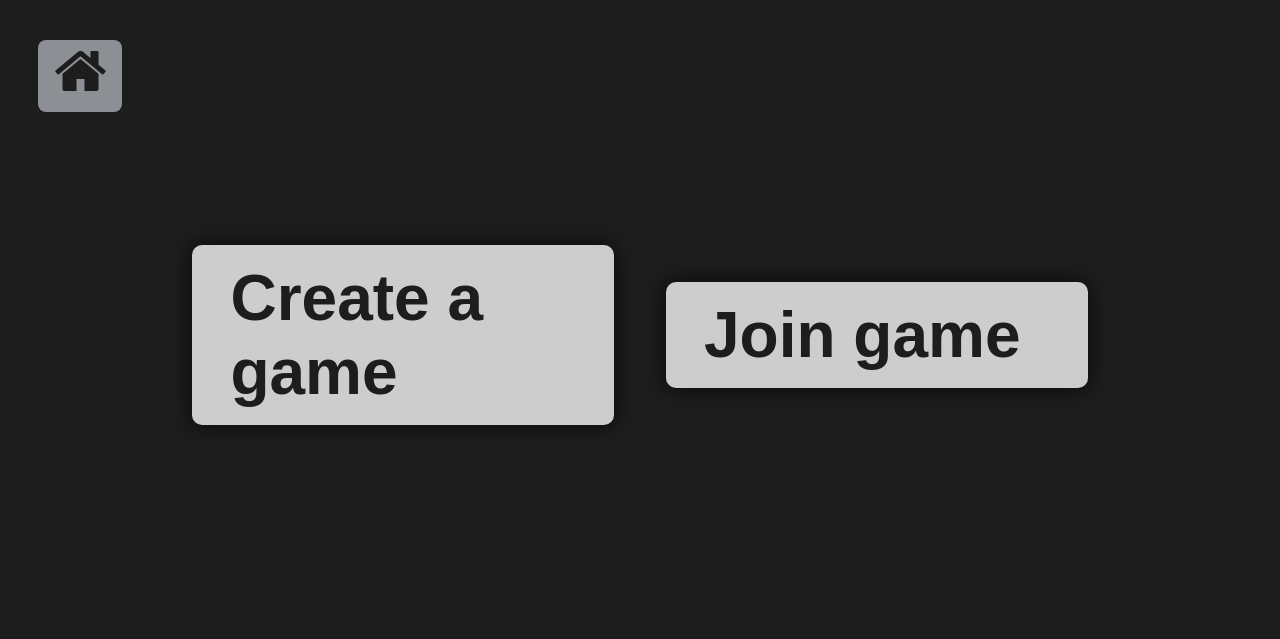
After one commit to Jacob-HS/KanjiGames, a Flask app: page /drawn-out/duel-select in a window 1280 px wide. The commit adds this page. Shown: the top 639 px of the page. Run offline with Flask 3, Linux system fonts and the light colour scheme; parts of the project's set-up code (start-up, migrations or seed data) failed here and were passed over.

Commit message:
made the starter page

```diff
--- a/website/static/styles.css
+++ b/website/static/styles.css
@@ -518,6 +518,14 @@ svg g{
   stroke: green !important;
 }
 
+.duelSelectFlexContainer{
+  display: flex;
+  margin: 0 10%;
+  height: 80vh;
+  align-items: center;
+  justify-content: center;
+}
+
 @media only screen and (max-width: 768px) {
   .flex-container {
     margin: 0 5%;
--- /dev/null
+++ b/website/templates/drawnOutDuelSelect.html
@@ -0,0 +1,15 @@
+{% extends "base.html" %}
+
+{% block title %}Kanji Games - Drawn Out Duel{% endblock %}
+
+{% block content %}
+<a class="homeButton" href="/">
+  <i class="fa fa-home" aria-hidden="true"></i>
+</a>
+
+<div class="duelSelectFlexContainer">
+  <p class="game-button fade-in-bottom" style="width:30vw;margin-right:2vw">Create a game</p>
+  <p class="game-button fade-in-bottom" style="width:30vw;margin-left:2vw">Join game</p>
+</div>
+
+{% endblock %}
--- a/website/views.py
+++ b/website/views.py
@@ -46,6 +46,10 @@ def kanjitoriCpu():
 def drawnOutModeSelect():
     return render_template("DOModeSelect.html")
 
-@views.route('drawn-out/standard')
+@views.route('/drawn-out/standard')
 def drawnOutStandard():
     return render_template("drawnOut.html", kanjisvgs=svgs, vnJukugo=vnJukugo)
+
+@views.route('/drawn-out/duel-select')
+def drawnOutDuelSelect():
+    return render_template("drawnOutDuelSelect.html")
```
Also changed, not shown: website/templates/DOModeSelect.html (+8 -0 lines).
